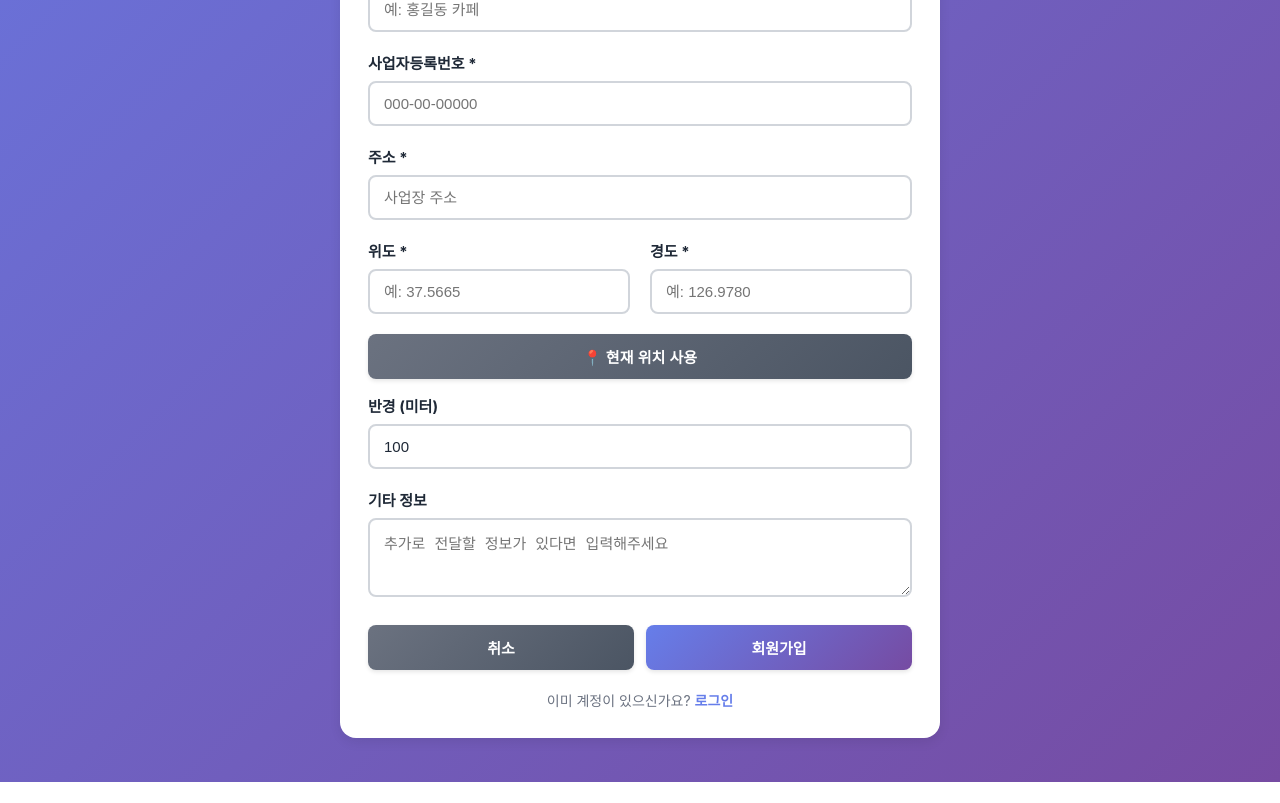
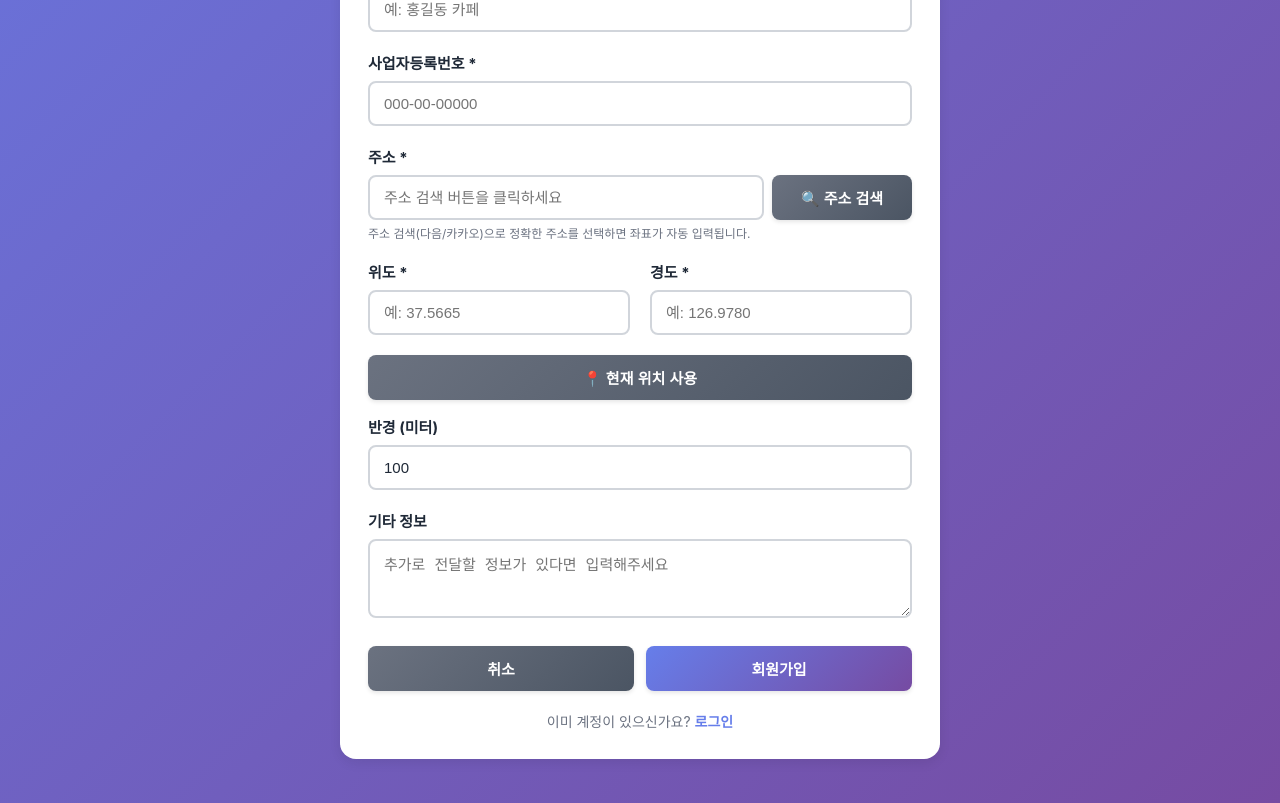
Before and after one commit to k50004950-ctrl/chance-HR, a React (Vite) app in the folder frontend/: page /signup in a window 1280 px wide. Shown: the part 780-1583 px from the top of the page. Before the commit the page ends 1562 px from the top, so only its background shows below. Built offline with nearby package versions, Linux system fonts and the light colour scheme; no server answers.

Commit message:
Add signup address search popup

```diff
--- a/frontend/src/pages/Signup.jsx
+++ b/frontend/src/pages/Signup.jsx
@@ -1,6 +1,7 @@
 import React, { useState } from 'react';
 import { useNavigate } from 'react-router-dom';
 import { authAPI } from '../services/api';
+import { searchAddress, getCoordinatesFromAddress, getGoogleMapsLink } from '../utils/addressSearch';
 
 const Signup = () => {
   const navigate = useNavigate();
@@ -73,6 +74,34 @@ const Signup = () => {
     }
 
     setLoading(false);
+  };
+
+  const handleSearchAddress = async () => {
+    try {
+      const result = await searchAddress();
+      setFormData((prev) => ({
+        ...prev,
+        address: result.address
+      }));
+
+      setMessage({ type: 'info', text: '좌표를 검색하는 중...' });
+      const coords = await getCoordinatesFromAddress(result.address);
+
+      setFormData((prev) => ({
+        ...prev,
+        address: result.address,
+        latitude: coords.latitude,
+        longitude: coords.longitude
+      }));
+
+      if (coords.success) {
+        setMessage({ type: 'success', text: '주소와 좌표가 자동으로 입력되었습니다!' });
+      } else {
+        setMessage({ type: 'info', text: coords.message });
+      }
+    } catch (error) {
+      setMessage({ type: 'error', text: error.message || '주소 검색에 실패했습니다.' });
+    }
   };
 
   const handleUseCurrentLocation = () => {
@@ -247,14 +276,30 @@ const Signup = () => {
 
           <div className="form-group">
             <label className="form-label">주소 *</label>
+            <div style={{ display: 'flex', gap: '8px', flexWrap: 'wrap' }}>
               <input
                 type="text"
                 name="address"
                 className="form-input"
                 value={formData.address}
                 onChange={handleChange}
-              placeholder="사업장 주소"
+                onClick={handleSearchAddress}
+                readOnly
+                placeholder="주소 검색 버튼을 클릭하세요"
+                style={{ flex: '1 1 260px' }}
               />
+              <button
+                type="button"
+                className="btn btn-secondary"
+                onClick={handleSearchAddress}
+                style={{ whiteSpace: 'nowrap', minWidth: '140px', flex: '0 0 auto' }}
+              >
+                🔍 주소 검색
+              </button>
+            </div>
+            <p style={{ fontSize: '12px', color: '#6b7280', marginTop: '4px' }}>
+              주소 검색(다음/카카오)으로 정확한 주소를 선택하면 좌표가 자동 입력됩니다.
+            </p>
           </div>
 
           <div className="grid grid-2">
@@ -296,6 +341,17 @@ const Signup = () => {
             >
               {locating ? '위치 확인 중...' : '📍 현재 위치 사용'}
             </button>
+            {formData.latitude && formData.longitude && (
+              <a
+                href={getGoogleMapsLink(formData.latitude, formData.longitude)}
+                target="_blank"
+                rel="noopener noreferrer"
+                className="btn btn-secondary"
+                style={{ flex: 1, textDecoration: 'none', textAlign: 'center' }}
+              >
+                🗺️ 지도에서 확인
+              </a>
+            )}
           </div>
 
           <div className="form-group">
--- a/frontend/src/utils/addressSearch.js
+++ b/frontend/src/utils/addressSearch.js
@@ -1,7 +1,32 @@
 // 주소 검색 및 좌표 변환 유틸리티
 
+let daumScriptPromise = null;
+
+const ensureDaumPostcodeLoaded = () => {
+  if (window.daum && window.daum.Postcode) {
+    return Promise.resolve();
+  }
+
+  if (daumScriptPromise) {
+    return daumScriptPromise;
+  }
+
+  daumScriptPromise = new Promise((resolve, reject) => {
+    const script = document.createElement('script');
+    script.src = '//t1.daumcdn.net/mapjsapi/bundle/postcode/prod/postcode.v2.js';
+    script.async = true;
+    script.onload = () => resolve();
+    script.onerror = () => reject(new Error('Daum 우편번호 스크립트를 로드할 수 없습니다.'));
+    document.head.appendChild(script);
+  });
+
+  return daumScriptPromise;
+};
+
 // Daum 우편번호 서비스를 사용한 주소 검색
-export const searchAddress = () => {
+export const searchAddress = async () => {
+  await ensureDaumPostcodeLoaded();
+
   return new Promise((resolve, reject) => {
     if (!window.daum || !window.daum.Postcode) {
       reject(new Error('Daum 우편번호 서비스를 로드할 수 없습니다.'));
```
Lines whose indentation alone changed are shown as unchanged.
